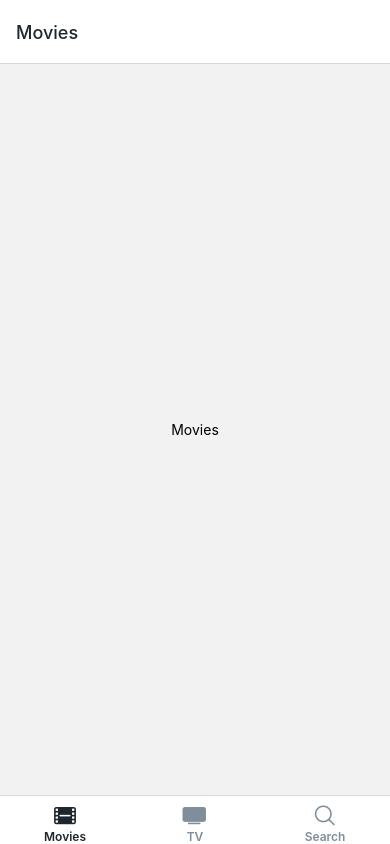
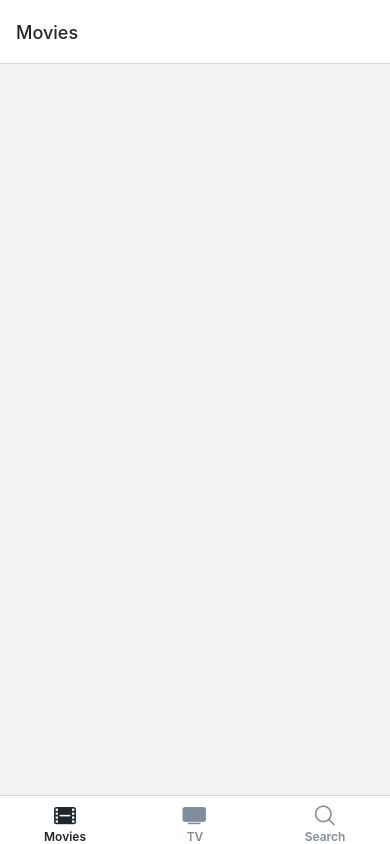
Before and after one commit to LDYWINNER/react-native-basic, a React Native app in the folder RN-GeneralConcepts/movie-app/: screen /Movies in a window 390 px wide. Built offline with nearby package versions, Linux system fonts and the light colour scheme.

Commit message:
ADD - styled component, TS, theme

```diff
--- a/RN-GeneralConcepts/movie-app/App.js
+++ b/RN-GeneralConcepts/movie-app/App.js
@@ -5,6 +5,9 @@ import { Ionicons } from "@expo/vector-icons";
 import { Asset } from "expo-asset";
 import { NavigationContainer } from "@react-navigation/native";
 import Root from "./navigation/Root";
+import { useColorScheme } from "react-native";
+import { ThemeProvider } from "styled-components/native";
+import { darkTheme, lightTheme } from "./styled";
 
 const loadFonts = (fonts) => fonts.map((font) => Font.loadAsync(font));
 
@@ -27,6 +30,7 @@ export default function App() {
     const fonts = loadFonts([Ionicons.font]);
     await Promise.all([...fonts, ...images]);
   };
+  const isDark = useColorScheme() === "dark";
   if (!ready) {
     return (
       <AppLoading
@@ -37,8 +41,10 @@ export default function App() {
     );
   }
   return (
-    <NavigationContainer>
-      <Root />
-    </NavigationContainer>
+    <ThemeProvider theme={isDark ? darkTheme : lightTheme}>
+      <NavigationContainer>
+        <Root />
+      </NavigationContainer>
+    </ThemeProvider>
   );
 }
--- a/RN-GeneralConcepts/movie-app/screens/Movies.js
+++ /dev/null
@@ -1,13 +0,0 @@
-import React from "react";
-import { TouchableOpacity, Text } from "react-native";
-
-const Movies = ({ navigation: { navigate } }) => (
-  <TouchableOpacity
-    onPress={() => navigate("Stack", { screen: "Three" })}
-    style={{ flex: 1, justifyContent: "center", alignItems: "center" }}
-  >
-    <Text>Movies</Text>
-  </TouchableOpacity>
-);
-
-export default Movies;
--- /dev/null
+++ b/RN-GeneralConcepts/movie-app/screens/Movies.tsx
@@ -0,0 +1,7 @@
+import { NativeStackScreenProps } from "@react-navigation/native-stack";
+import React from "react";
+import styled from "styled-components/native";
+
+const Movies: React.FC<NativeStackScreenProps<any, "Movies">> = () => null;
+
+export default Movies;
--- /dev/null
+++ b/RN-GeneralConcepts/movie-app/styled.js
@@ -0,0 +1,8 @@
+export const lightTheme = {
+  mainBgColor: "white",
+  textColor: "#1e272e",
+};
+export const darkTheme = {
+  mainBgColor: "#1e272e",
+  textColor: "#d2dae2",
+};
--- /dev/null
+++ b/RN-GeneralConcepts/movie-app/tsconfig.json
@@ -0,0 +1,3 @@
+{
+  "extends": "@tsconfig/react-native/tsconfig.json"
+}
```
Also changed, not shown: RN-GeneralConcepts/movie-app/package.json (+11 -2 lines), RN-GeneralConcepts/movie-app/styled.d.ts (added, +10 -0 lines), 2 other files (tests, documents, lock files or other folders).
